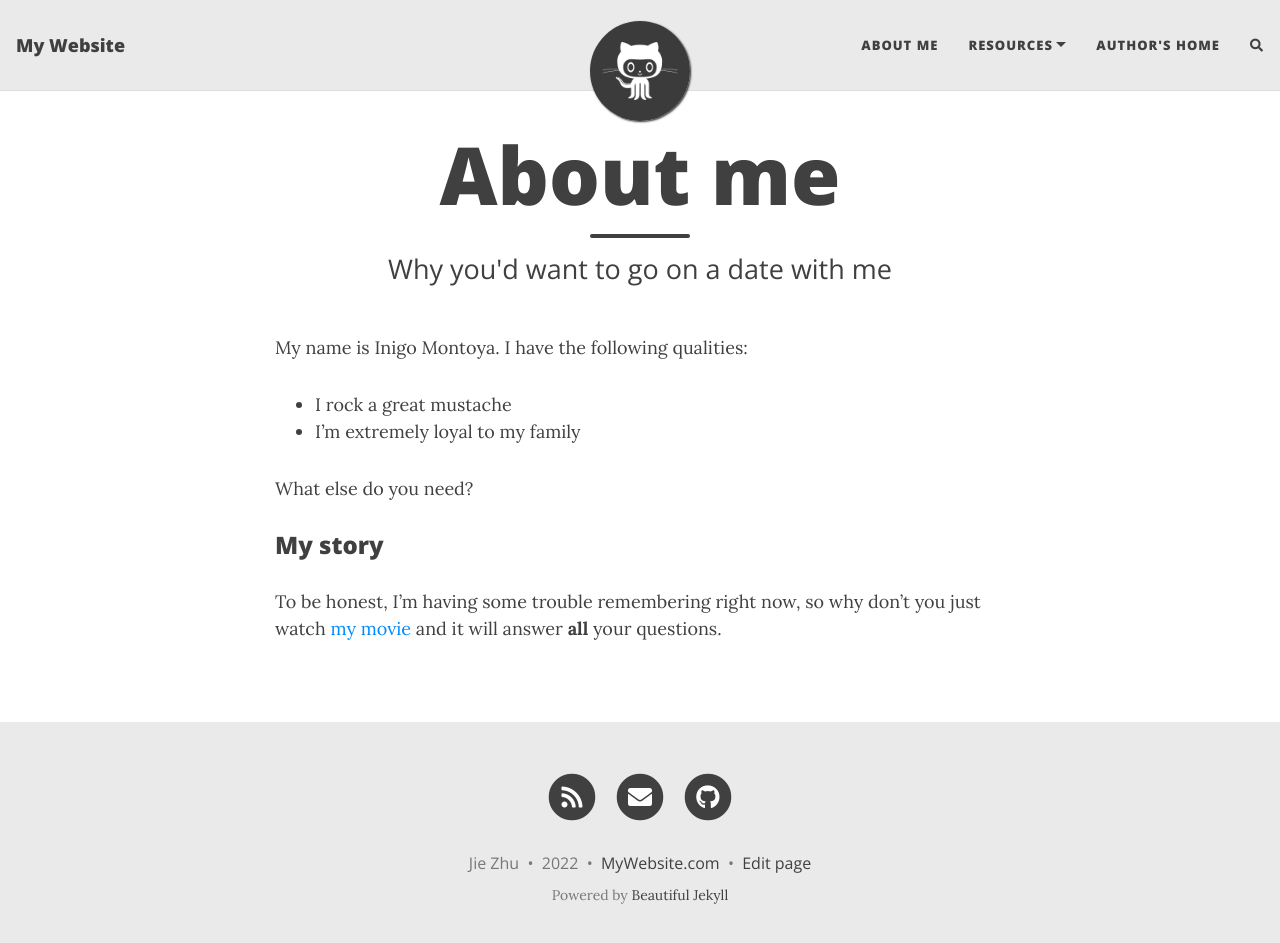
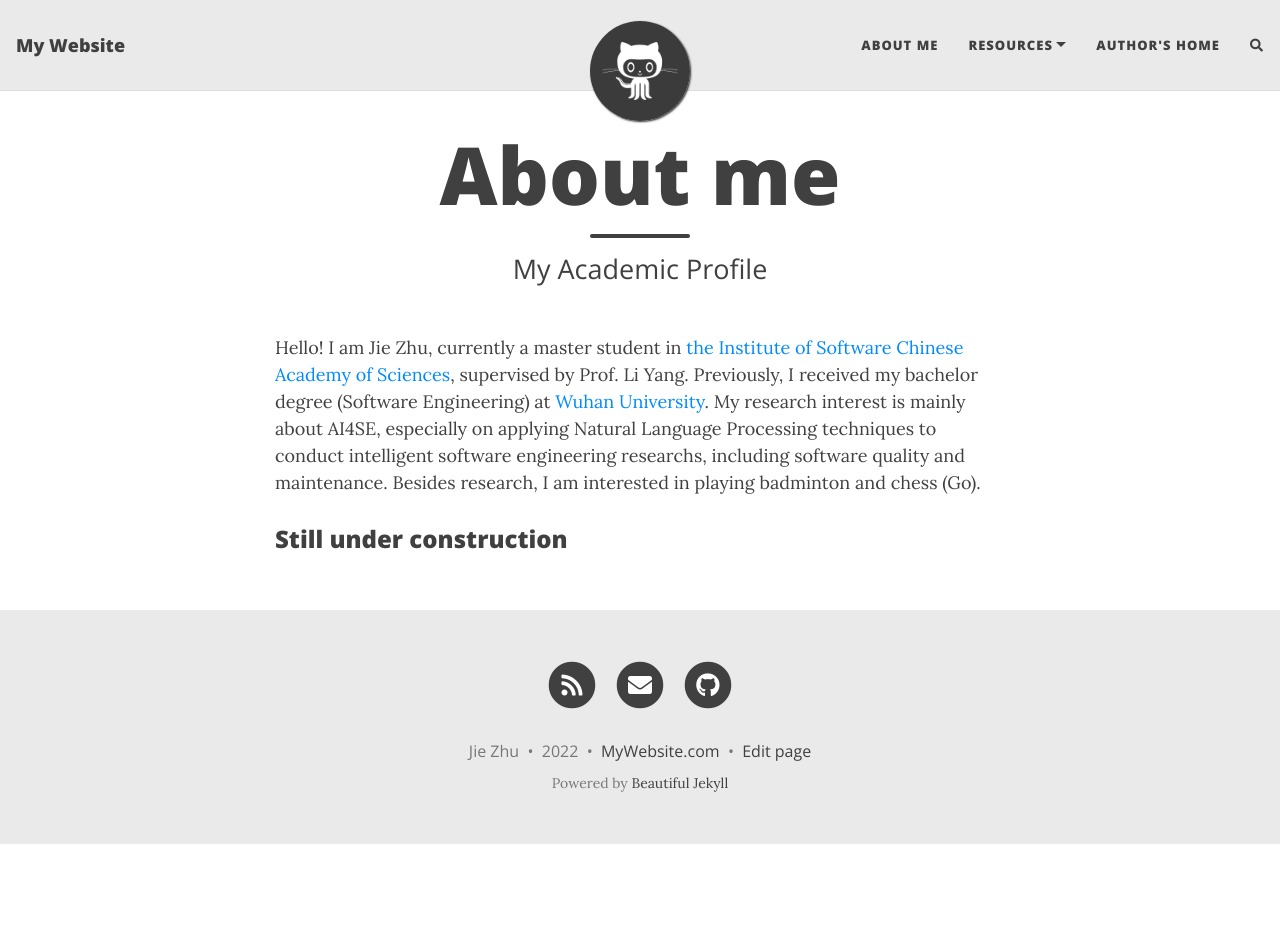
Before and after one commit to JasonZhu-WHU/jasonzhu-whu.github.io, a Jekyll site: the page built from aboutme.md, in a window 1280 px wide and 956 px high. Shown: the top 943 px of the window. Built offline with Jekyll 4.4.1, drawn with Linux system fonts in a browser that asks for light colours; nearby versions of some CDN libraries; comment, search, counter and statistics services are not loaded.

Commit message:
change my profile

```diff
--- a/aboutme.md
+++ b/aboutme.md
@@ -1,16 +1,9 @@
 ---
 layout: page
 title: About me
-subtitle: Why you'd want to go on a date with me
+subtitle: My Academic Profile
 ---
 
-My name is Inigo Montoya. I have the following qualities:
+Hello! I am Jie Zhu, currently a master student in [the Institute of Software Chinese Academy of Sciences](http://www.iscas.ac.cn/), supervised by Prof. Li Yang. Previously, I received my bachelor degree (Software Engineering) at [Wuhan University](http://cs.whu.edu.cn/). My research interest is mainly about AI4SE, especially on applying Natural Language Processing techniques to conduct intelligent software engineering researchs, including software quality and maintenance. Besides research, I am interested in playing badminton and chess (Go).
 
-- I rock a great mustache
-- I'm extremely loyal to my family
-
-What else do you need?
-
-### My story
-
-To be honest, I'm having some trouble remembering right now, so why don't you just watch [my movie](https://en.wikipedia.org/wiki/The_Princess_Bride_%28film%29) and it will answer **all** your questions.
+### Still under construction
```
